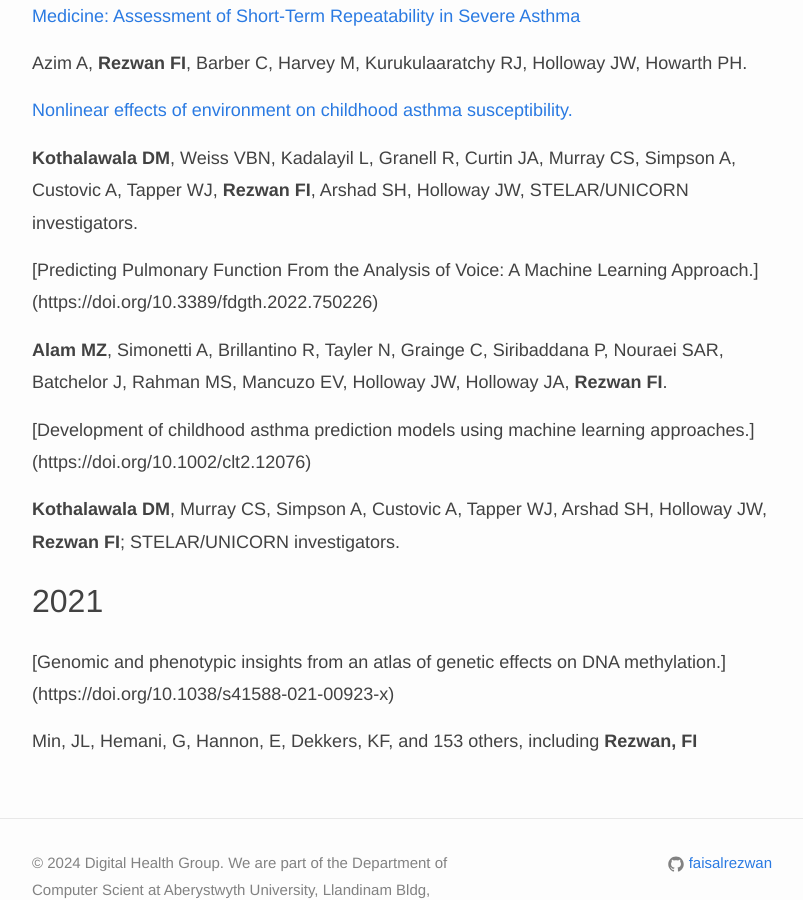
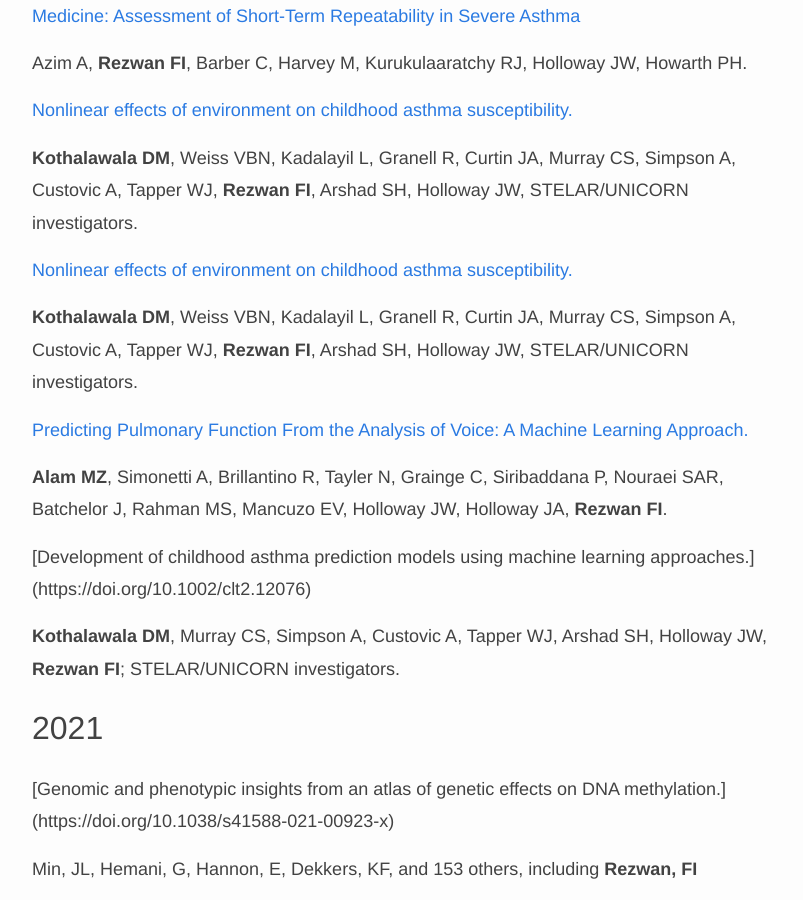
Before and after one commit to rezwanlab/Test, a Jekyll site: the page built from _pages/publications/index.md, in a window 1280 px wide and 900 px high, scrolled down 1209 px. Shown: the whole window, without its empty margins (238-1041 px from the left). Built offline with Jekyll 4.4.1, drawn with Linux system fonts in a browser that asks for light colours; nearby versions of some CDN libraries.

Commit message:
Update index.md

```diff
--- a/_pages/publications/index.md
+++ b/_pages/publications/index.md
@@ -39,7 +39,12 @@ Azim A, **Rezwan FI**, Barber C, Harvey M, Kurukulaaratchy RJ, Holloway JW, Howa
 
 **Kothalawala DM**, Weiss VBN, Kadalayil L, Granell R, Curtin JA, Murray CS, Simpson A, Custovic A, Tapper WJ, **Rezwan FI**, Arshad SH, Holloway JW, STELAR/UNICORN investigators.
 
-[Predicting Pulmonary Function From the Analysis of Voice: A Machine Learning Approach.] (https://doi.org/10.3389/fdgth.2022.750226)
+[Nonlinear effects of environment on childhood asthma susceptibility.](https://doi.org/10.1111/pai.13777)
+
+**Kothalawala DM**, Weiss VBN, Kadalayil L, Granell R, Curtin JA, Murray CS, Simpson A, Custovic A, Tapper WJ, **Rezwan FI**, Arshad SH, Holloway JW, STELAR/UNICORN investigators.
+
+
+[Predicting Pulmonary Function From the Analysis of Voice: A Machine Learning Approach.](https://doi.org/10.3389/fdgth.2022.750226)
 
 **Alam MZ**, Simonetti A, Brillantino R, Tayler N, Grainge C, Siribaddana P, Nouraei SAR, Batchelor J, Rahman MS, Mancuzo EV, Holloway JW, Holloway JA, **Rezwan FI**.
 
```
